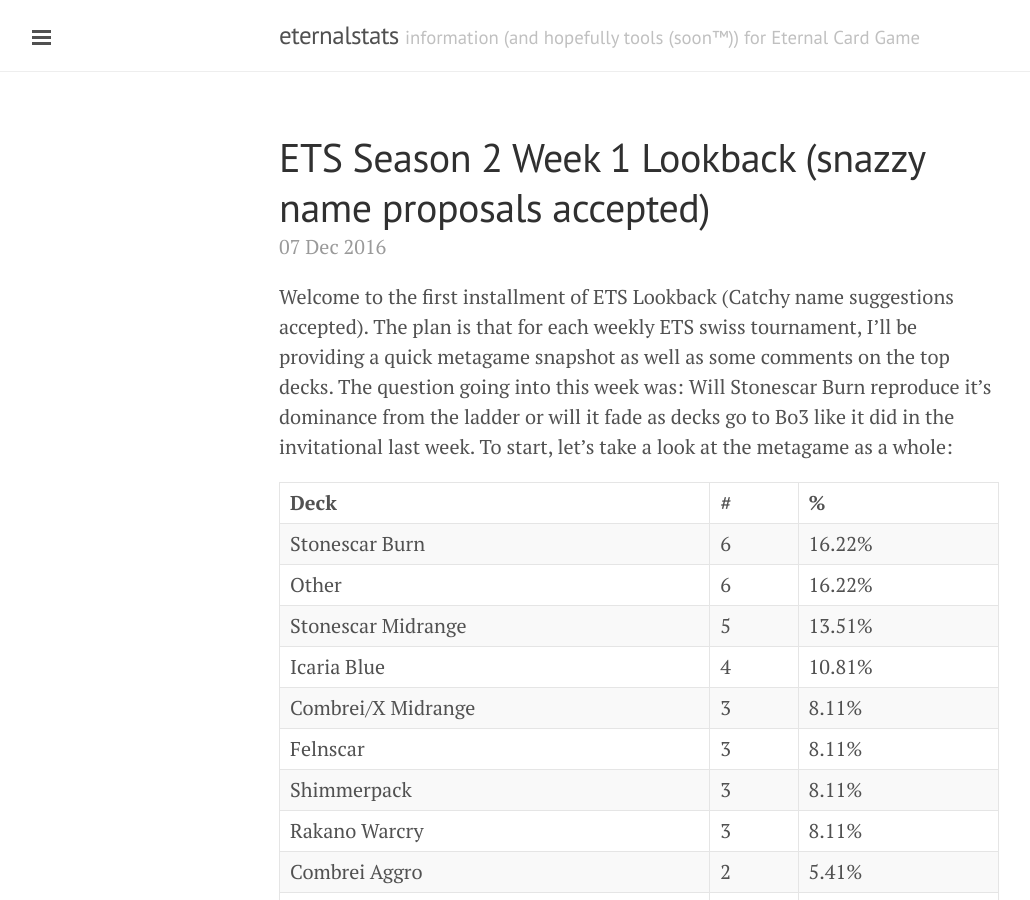
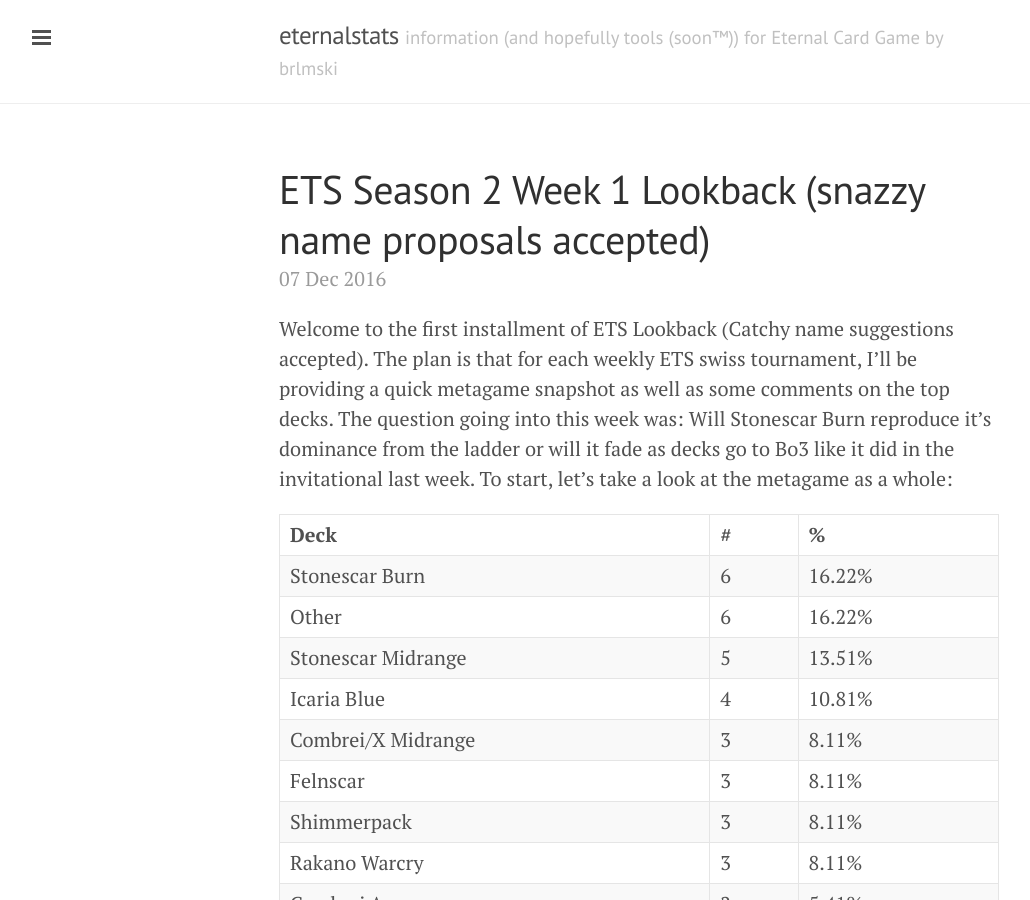
Before and after one commit to brlmski/brlmski.github.io, a Jekyll site: the page built from index.html, in a window 1280 px wide and 900 px high. Shown: the whole window, without its empty margins (1-1031 px from the left). Built offline with Jekyll 4.4.1, drawn with Linux system fonts in a browser that asks for light colours; the list of posts is cut into pages by our own code.

Commit message:
Update _config.yml

```diff
--- a/_config.yml
+++ b/_config.yml
@@ -3,6 +3,6 @@ highlighter: rouge
 markdown: kramdown
 url: http://brlmski.github.io
 title: eternalstats
-tagline: information (and hopefully tools (soon™)) for Eternal Card Game
+tagline: information (and hopefully tools (soon™)) for Eternal Card Game by brlmski
 description: The ruminations of one Eternal player trying to look at the bigger picture
 paginate: 5
```
